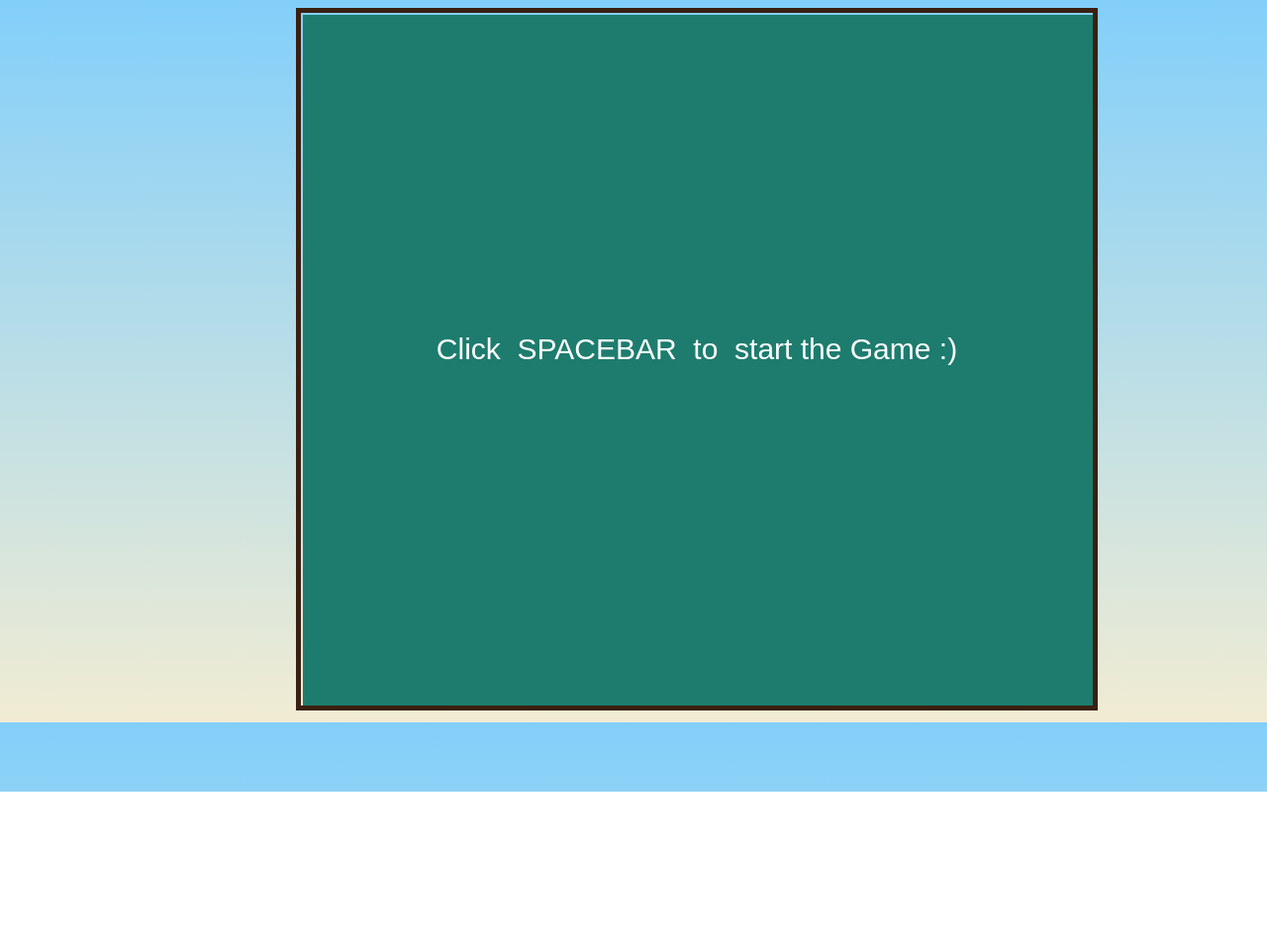
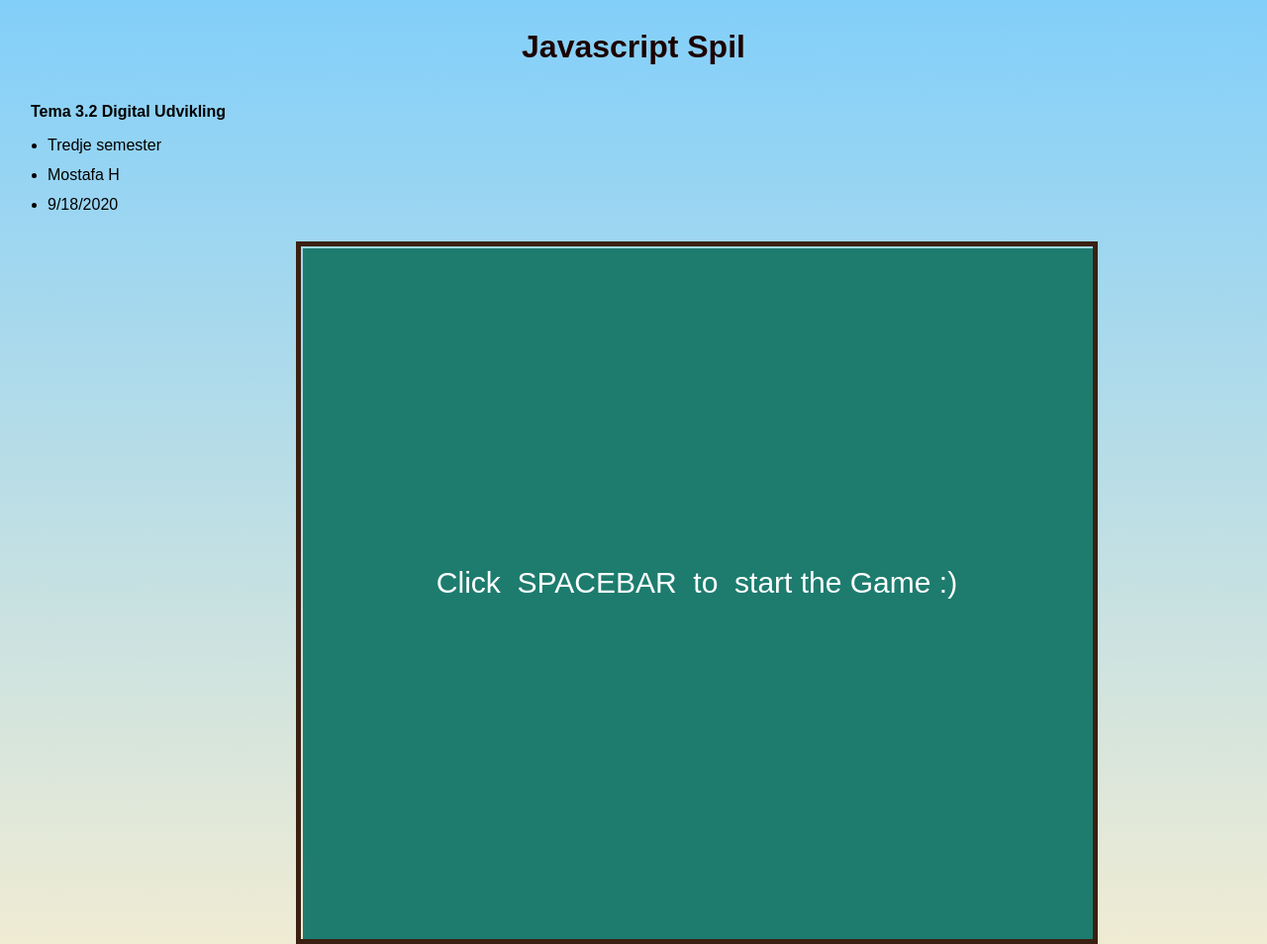
Before and after one commit to MostafaHeidari/BrickGame, a website with bundled scripts: page index.html in a window 1280 px wide. Shown: the whole page at 99% size. Before the commit the page ends 800 px from the top, so only its background shows below. Built offline with nearby package versions, Linux system fonts and the light colour scheme.

```diff
--- a/css/styles.scss
+++ b/css/styles.scss
@@ -9,4 +9,24 @@
 
 body{
   background:linear-gradient(to bottom, #82cffa, #f1ecd3);
+  font-family: sans-serif;
+ }
+
+#SpilNavn{
+  width: 100%;
+  display: flex;
+  justify-content: center;
+  color: #1c0202;
+
 }
+
+.info{
+>p{
+  font-size: 16px;
+   padding-left: 23px;
+  font-weight: bold;
+}
+  li{
+    height: 30px;
+  }
+}
--- a/index.html
+++ b/index.html
@@ -28,6 +28,20 @@
 
 
 <body>
+<div id="SpilNavn">
+    <h1 class="spil">Javascript Spil</h1>
+ </div>
+
+<div class="info">
+    <p>Tema 3.2 Digital Udvikling</p>
+    <ul>
+        <li>Tredje semester</li>
+        <li>Mostafa H</li>
+        <li>9/18/2020</li>
+
+    </ul>
+</div>
+
 
 <img src="images/bold.png" id="imgBold">
 <img src="images/væg.png" id="imgVæg">
@@ -35,5 +49,6 @@
 <canvas id="GameScreen" height="700px" width="800px"></canvas>
 <script src="js/script.js" type="module"></script>
 
+
 </body>
 </html>
```
Also changed, not shown: css/styles.css, images/Mostafa.jpg (added), 1 other file.
